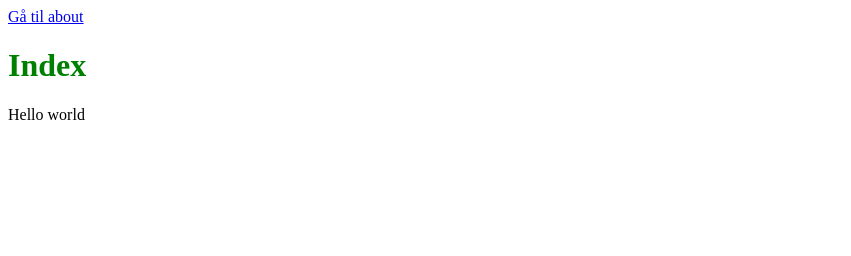
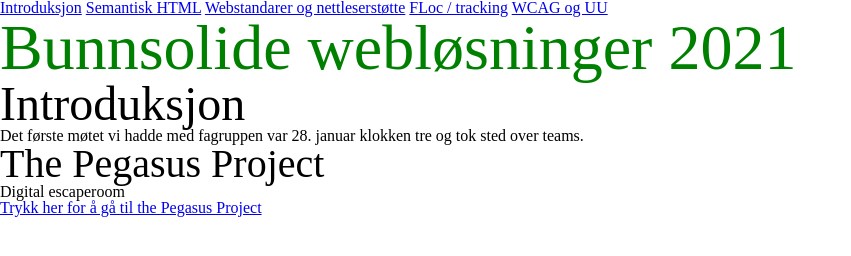
Before and after one commit to alexanderhanssen/bunnsolid-2021-html, a plain HTML site: page src/index.html in a window 1280 px wide. Shown: the whole page, without its empty margins (0-851 px from the left). Drawn offline with Linux system fonts and the light colour scheme.

Commit message:
Add more

```diff
--- a/src/index.html
+++ b/src/index.html
@@ -1,16 +1,34 @@
 <html>
   <head>
+    <link href="styles/reset.css" rel="stylesheet"></link>
     <link href="styles/styles.css" rel="stylesheet"></link>
   </head>
   <body>
     <header>
       <nav>
-        <a href="about.html">Gå til about</a>
+        <a href="#intro">Introduksjon</a>
+        <a href="#semantic">Semantisk HTML</a>
+        <a href="#standard">Webstandarer og nettleserstøtte</a>
+        <a href="#floc">FLoc / tracking</a>
+        <a href="#wcah">WCAG og UU</a>
       </nav>
     </header>
     <main>
-      <h1>Index</h1>
-      Hello world
+      <h1>Bunnsolide webløsninger 2021</h1>
+      <section id="intro">
+        <h2>Introduksjon</h2>
+        <p>Det første møtet vi hadde med fagruppen var <time datetime="2021-01-28T15:00">28. januar klokken tre</time> og tok sted over teams.</p>
+
+        <ul>
+          <li>
+            <article>
+              <h3>The Pegasus Project</h3>
+              <p>Digital escaperoom</p>
+              <a href="https://pegasusproject.no/">Trykk her for å gå til the Pegasus Project</a>
+            </article>
+          </li>
+        </ul>
+      </section>
     </main>
     <footer></footer>
   </body>
--- /dev/null
+++ b/src/styles/reset.css
@@ -0,0 +1,129 @@
+/* http://meyerweb.com/eric/tools/css/reset/
+   v2.0 | 20110126
+   License: none (public domain)
+*/
+
+html,
+body,
+div,
+span,
+applet,
+object,
+iframe,
+h1,
+h2,
+h3,
+h4,
+h5,
+h6,
+p,
+blockquote,
+pre,
+a,
+abbr,
+acronym,
+address,
+big,
+cite,
+code,
+del,
+dfn,
+em,
+img,
+ins,
+kbd,
+q,
+s,
+samp,
+small,
+strike,
+strong,
+sub,
+sup,
+tt,
+var,
+b,
+u,
+i,
+center,
+dl,
+dt,
+dd,
+ol,
+ul,
+li,
+fieldset,
+form,
+label,
+legend,
+table,
+caption,
+tbody,
+tfoot,
+thead,
+tr,
+th,
+td,
+article,
+aside,
+canvas,
+details,
+embed,
+figure,
+figcaption,
+footer,
+header,
+hgroup,
+menu,
+nav,
+output,
+ruby,
+section,
+summary,
+time,
+mark,
+audio,
+video {
+  margin: 0;
+  padding: 0;
+  border: 0;
+  font-size: 100%;
+  font: inherit;
+  vertical-align: baseline;
+}
+/* HTML5 display-role reset for older browsers */
+article,
+aside,
+details,
+figcaption,
+figure,
+footer,
+header,
+hgroup,
+menu,
+nav,
+section {
+  display: block;
+}
+body {
+  line-height: 1;
+}
+ol,
+ul {
+  list-style: none;
+}
+blockquote,
+q {
+  quotes: none;
+}
+blockquote:before,
+blockquote:after,
+q:before,
+q:after {
+  content: "";
+  content: none;
+}
+table {
+  border-collapse: collapse;
+  border-spacing: 0;
+}
--- a/src/styles/styles.css
+++ b/src/styles/styles.css
@@ -1,3 +1,12 @@
 h1 {
   color: green;
+  font-size: 4rem;
 }
+
+h2 {
+  font-size: 3rem;
+}
+
+h3 {
+  font-size: 2.5rem;
+}
```
Also changed, not shown: src/about.html (deleted, +0 -5 lines).
